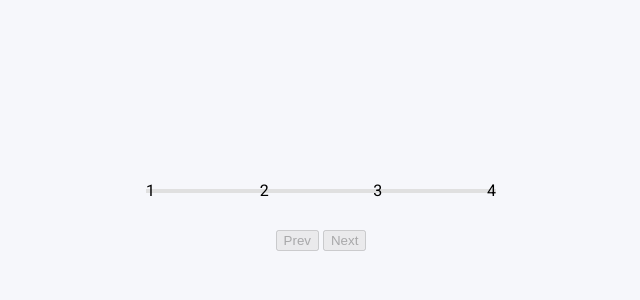
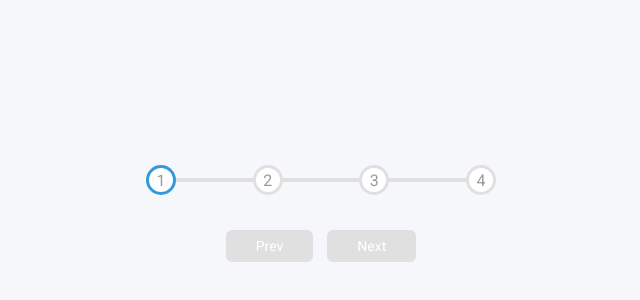
Before and after one commit to ebrajis/Progress-steps, a plain HTML site: page index.html in a window 1280 px wide. Shown: the part 184-484 px from the top of the page, without its empty margins (319-959 px from the left). Drawn offline with Linux system fonts and the light colour scheme.

Commit message:
almost finish all styling

```diff
--- a/style.css
+++ b/style.css
@@ -1,4 +1,9 @@
 @import url('https://fonts.googleapis.com/css2?family=Roboto:wght@400;700&display=swap');
+
+:root {
+  --line-fill: #3498db;
+  --line-border-emty: #e0e0e0;
+}
 
 * {
   box-sizing: border-box;
@@ -21,7 +26,7 @@ body {
 }
 
 .progress {
-  background-color: #3498db;
+  background-color: var(--line-fill);
   position: absolute;
   top: 50%;
   left: 0;
@@ -43,7 +48,7 @@ body {
 
 .progress-container::before {
   content: '';
-  background-color: #e0e0e0;
+  background-color: var(--line-border-emty);
   position: absolute;
   top: 50%;
   left: 0;
@@ -52,3 +57,45 @@ body {
   width: 100%;
   z-index: -1;
 }
+
+.circle {
+  background-color: #fff;
+  color: #999;
+  border-radius: 50px;
+  height: 30px;
+  width: 30px;
+  display: flex;
+  align-items: center;
+  justify-content: center;
+  border: 3px solid var(--line-border-emty);
+  transition: 0.4s ease;
+}
+
+.circle.active {
+  border-color: var(--line-fill);
+}
+
+.btn {
+  background-color: var(--line-fill);
+  color: white;
+  border: 0;
+  border-radius: 6px;
+  cursor: pointer;
+  font-family: inherit;
+  padding: 8px 30px;
+  margin: 5px;
+  font-size: 14px;
+}
+
+.btn:active {
+  transform: scale(0.98);
+}
+
+.btn:focus {
+  outline: 0;
+}
+
+.btn:disabled {
+  background-color: var(--line-border-emty);
+  cursor: not-allowed;
+}
```
